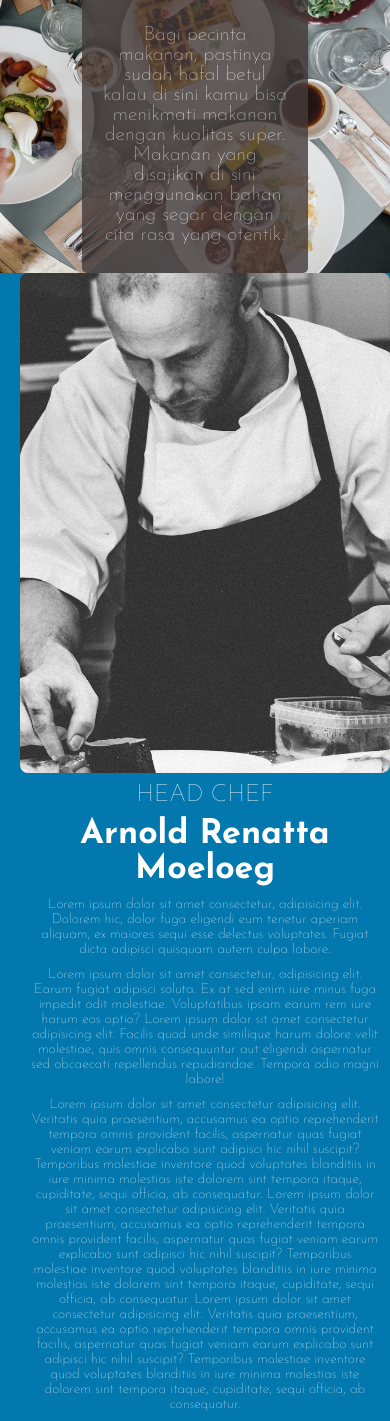
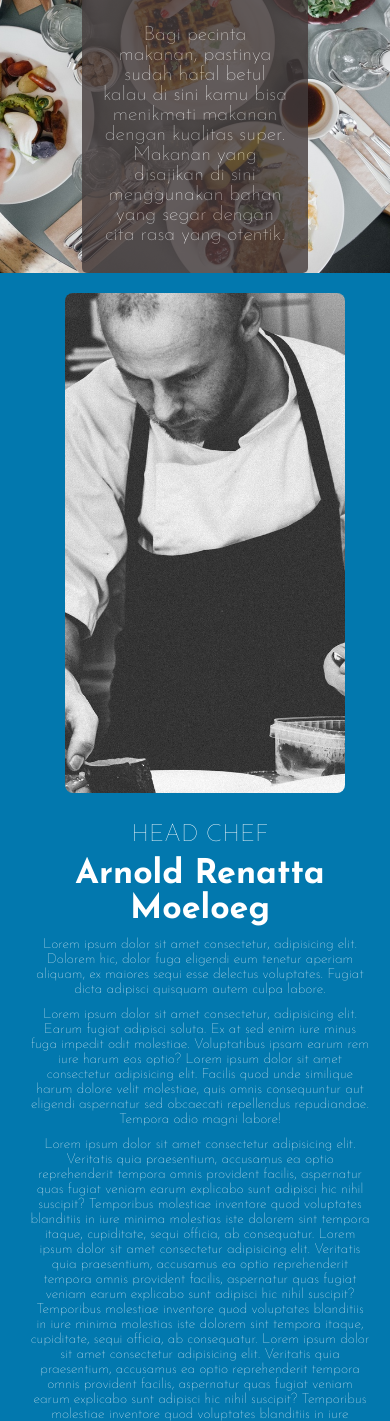
Before and after one commit to plikipie/resto-apps, a website built with webpack: page src/templates/index.html in a window 390 px wide. Shown: the part 177-1598 px from the top of the page. Built offline with nearby package versions, Linux system fonts and the light colour scheme.

Commit message:
Finish responsive all content

```diff
--- a/src/styles/scss/responsive.scss
+++ b/src/styles/scss/responsive.scss
@@ -5,7 +5,31 @@
     .content__wrap {
         display: grid !important;
         grid-template-columns: 1fr;
-        grid-gap: 10px 16px;
+        grid-row-gap: 20px;
+        justify-items: center !important;
+        align-items: center !important;
+    }
+    .img__content {
+        width: 60.6% !important;
+        height: auto;
+        margin-top: 20px;
+    }
+    .content__tagline {
+        width: 75%;
+        height: auto;
+        padding-top: 10px;
+        padding-right: 20px !important;
+    }
+    .main__content {
+        display: grid;
+        grid-template-columns: 1fr !important;
+    }
+}
+
+@media screen and (max-width: 632px) {
+    .main__content {
+        display: grid;
+        grid-template-columns: 1fr !important;
     }
 }
 
@@ -39,6 +63,37 @@
         opacity: 1;
         transform: translateY(0);
     }
+    .content__wrap {
+        display: grid !important;
+        grid-template-columns: 1fr;
+        grid-row-gap: 20px;
+        justify-items: center;
+        align-items: center;
+    }
+    .img__content {
+        width: 75.6% !important;
+        height: auto;
+        margin-top: 20px;
+    }
+    .content__tagline {
+        width: 85%;
+        height: auto;
+        padding-top: 10px;
+        padding-right: 20px !important;
+    }
+    .main__content {
+        display: grid;
+        grid-template-columns: 1fr 1fr;
+        grid-template-rows: auto;
+    }
+}
+
+@media screen and (max-width: 1072px) {
+    .main__content {
+        display: grid;
+        grid-template-columns: 1fr 1fr;
+        grid-template-rows: auto;
+    }
 }
 
 @media screen and (max-width: 1024px) {
```
Also changed, not shown: src/styles/css/responsive.css, 1 other file.
